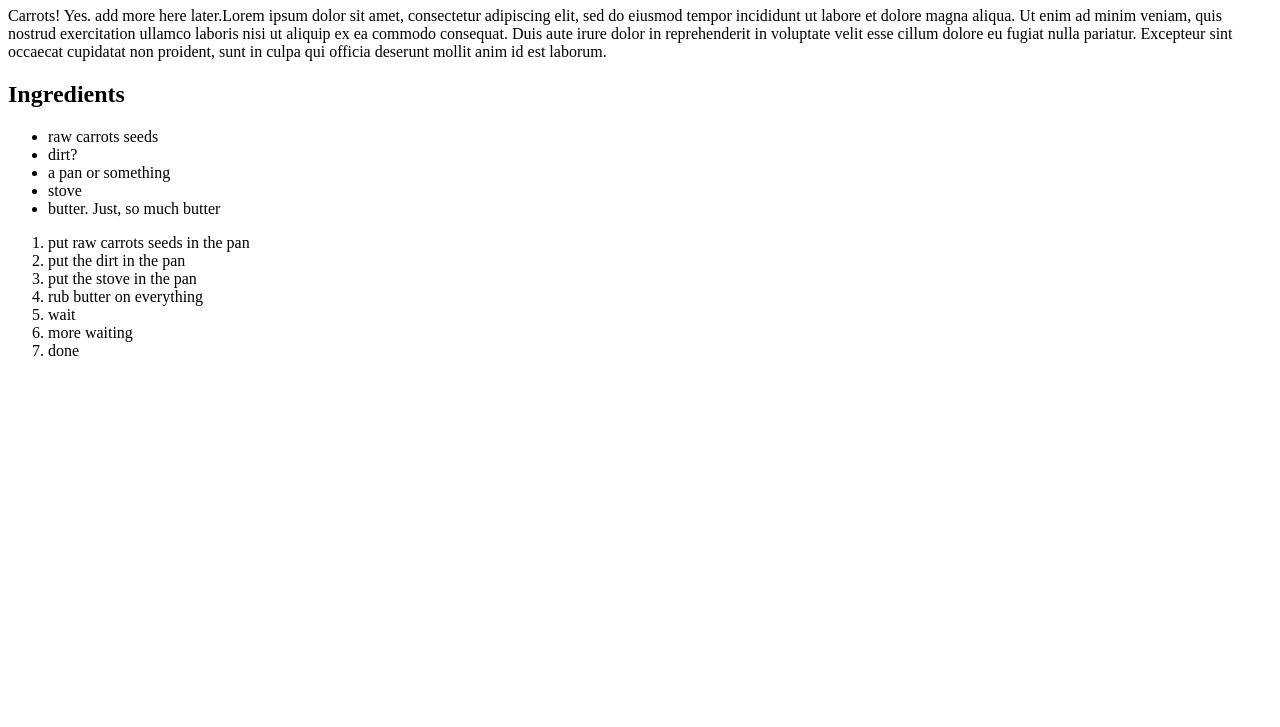
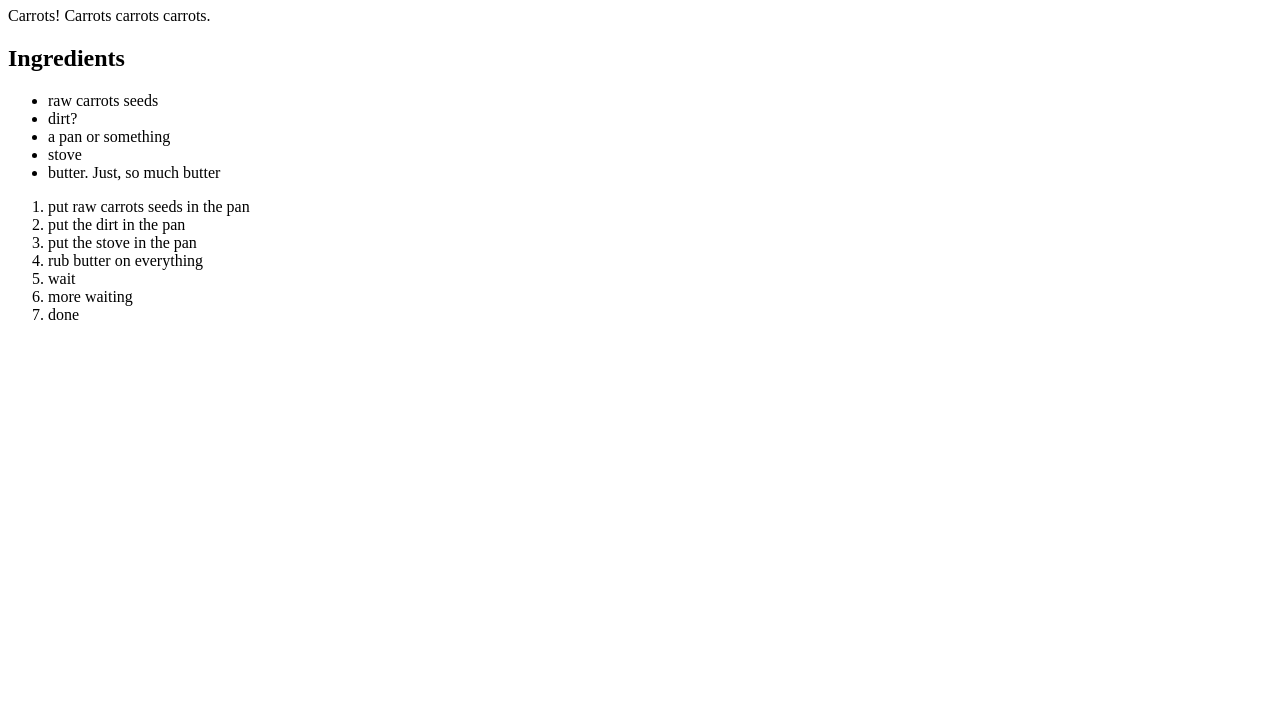
Before and after one commit to MarvelousMiricleMischiefAmirra/odin-recipes, a plain HTML site: page recipes/raw_carrots.html in a window 1280 px wide. Shown: the part 73-800 px from the top of the page. Drawn offline with Linux system fonts and the light colour scheme.

Commit message:
Added more to raw_carrot description

```diff
--- a/recipes/raw_carrots.html
+++ b/recipes/raw_carrots.html
@@ -11,17 +11,7 @@
     <h1>Raw Carrots</h1>
 
     <p>
-        Carrots! Yes. add more here later.Lorem ipsum dolor sit amet,
-        consectetur adipiscing elit, sed do
-        eiusmod tempor incididunt ut labore et
-        dolore magna aliqua. Ut enim ad minim veniam,
-        quis nostrud exercitation ullamco laboris nisi
-        ut aliquip ex ea commodo consequat. Duis aute
-        irure dolor in reprehenderit in voluptate velit
-        esse cillum dolore eu fugiat nulla pariatur.
-        Excepteur sint occaecat cupidatat non proident,
-        sunt in culpa qui officia deserunt mollit anim
-        id est laborum.
+        Carrots! Carrots carrots carrots.
     </p>
 
     <h2>Ingredients</h2>
```
Also changed, not shown: index.html (+1 -1 lines).
